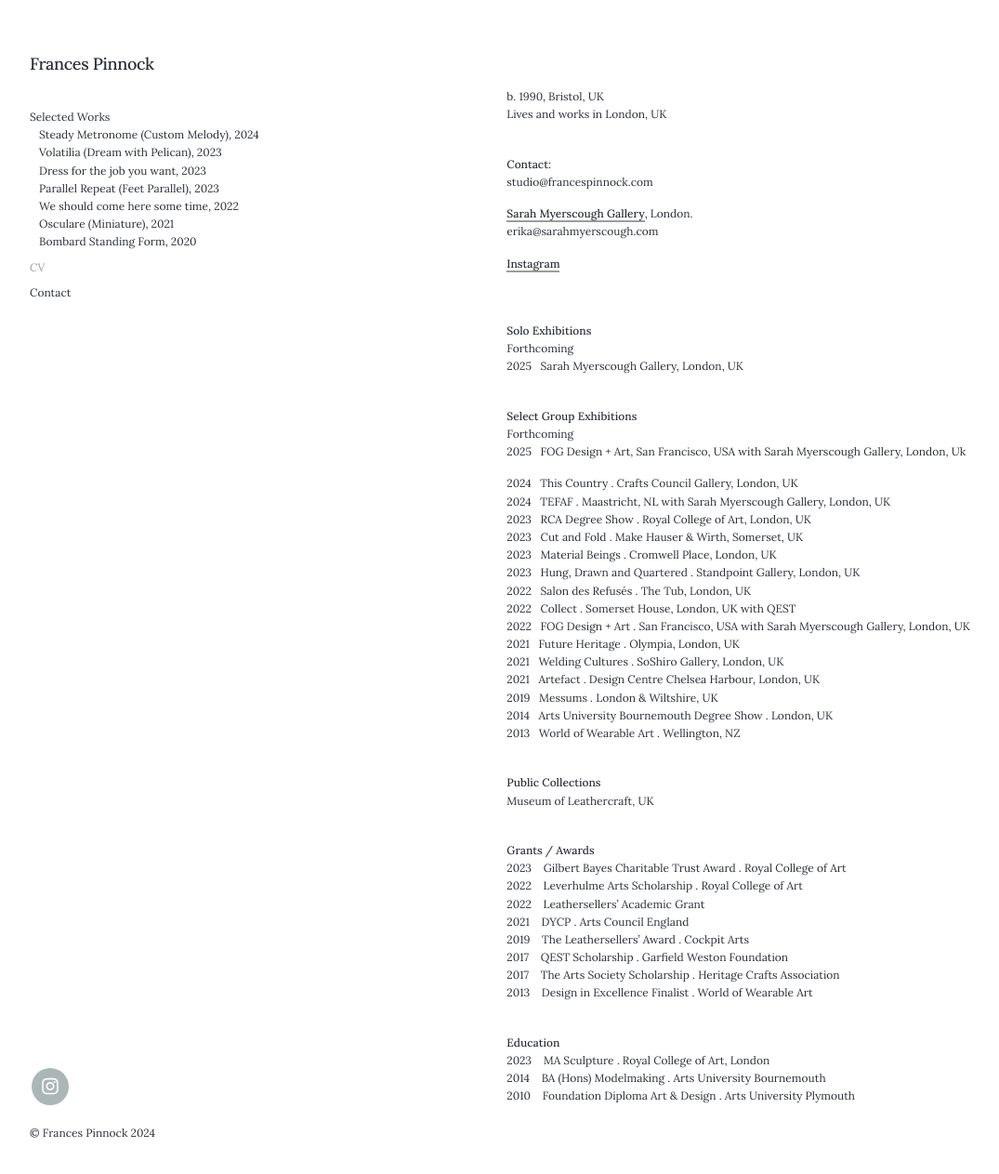
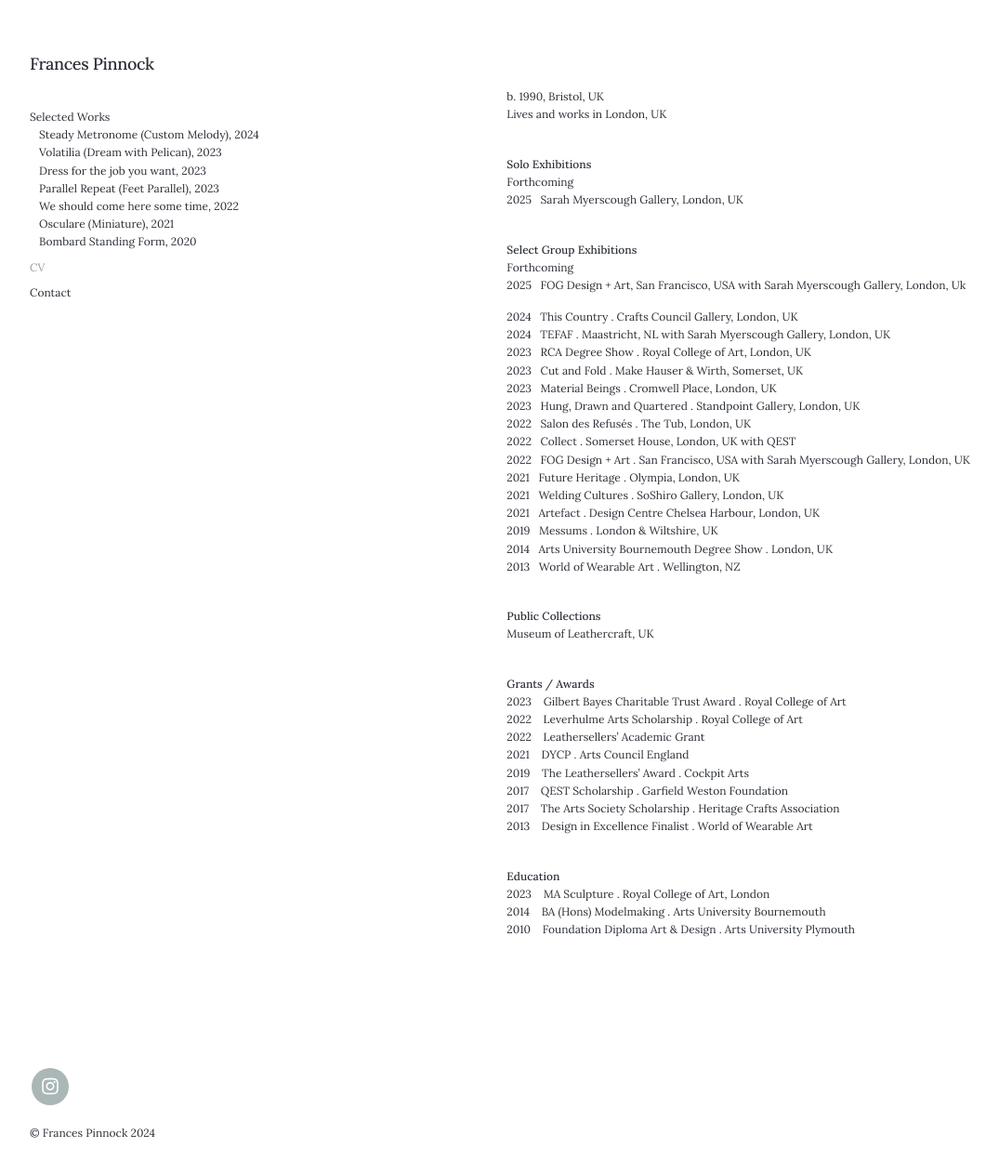
Before and after one commit to francespinnock/francespinnock.github.io, a Jekyll site: the page built from _pages/cv.md, in a window 1280 px wide and 1268 px high. Shown: the top 1263 px of the window at 93% size, without its empty margins (28-1103 px from the left). Built offline with Jekyll 4.4.1, drawn with Linux system fonts in a browser that asks for light colours; nearby versions of some CDN libraries; some web fonts are replaced.

Commit message:
Update cv.md

```diff
--- a/_pages/cv.md
+++ b/_pages/cv.md
@@ -8,16 +8,6 @@ description: Frances Pinnock - CV
 
 b. 1990, Bristol, UK
 Lives and works in London, UK
-<br />
-
-**Contact:**
-studio@francespinnock.com
-
-[Sarah Myerscough Gallery](https://www.sarahmyerscough.com/artists/151-frances-pinnock/), London.
-erika@sarahmyerscough.com
-
-[Instagram](https://www.instagram.com/francespinnock/)
-<br />
 <br />
 
 
```
